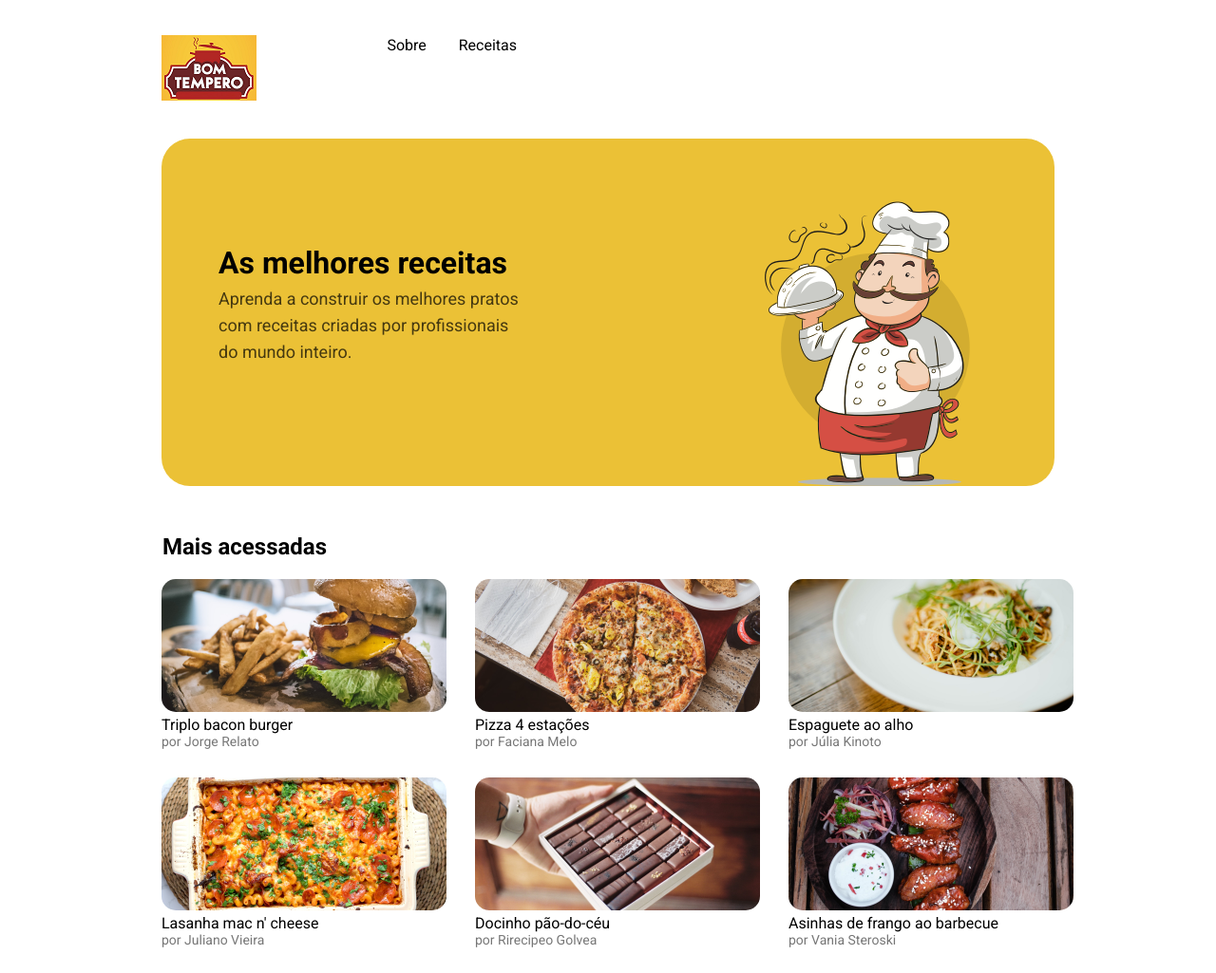
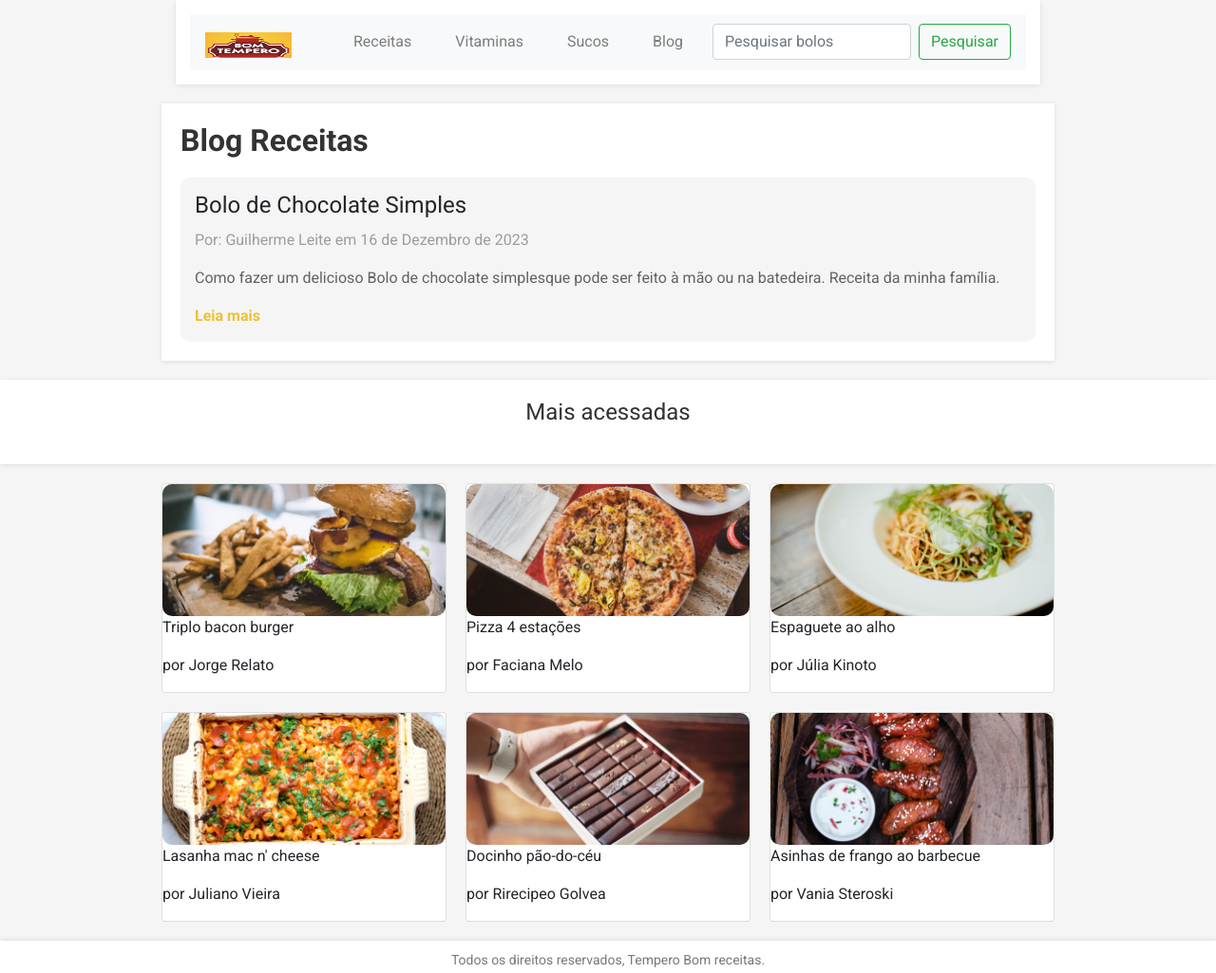
Before and after one commit to NewGuiLeite/receitasbemestar, a plain HTML site: page index.html in a window 1280 px wide. Shown: the top 1025 px of the page at 95% size. Drawn offline with nearby package versions, Linux system fonts and the light colour scheme.

Commit message:
Correcoes

```diff
--- a/index.html
+++ b/index.html
@@ -3,33 +3,64 @@
 <head>
     <meta charset="UTF-8">
     <meta name="viewport" content="width=device-width, initial-scale=1.0">
+    <!-- Adicione esta linha para incluir o Bootstrap -->
+<link rel="stylesheet" href="https://maxcdn.bootstrapcdn.com/bootstrap/4.0.0/css/bootstrap.min.css" integrity="sha384-Gn5384xqQ1aoWXA+058RXPxPg6fy4IWvTNh0E263XmFcJlSAwiGgFAW/dAiS6JXm" crossorigin="anonymous">
+
     <title>Tempero Bom</title>
     <link rel="stylesheet" href="styles.css">
 </head>
 <body>
     <div class="container">
         <header>
-            <a href="./index.html">
-                <img src="./img/logo.png" alt="Logo Foodfy" />
-            </a>
-            <div class = "links">
-                <a href="sobre.html">Sobre</a>
-                <a href="receitas.html">Receitas</a>
+            <div class="container">
+                <nav class="navbar navbar-expand-lg navbar-light bg-light">
+                    <a class="navbar-brand" href="./index.html">
+                        <img src="./img/logo.png" alt="Logo Foodfy" />
+                    </a>
+
+                    <button class="navbar-toggler" type="button" data-toggle="collapse" data-target="#navbarNav" aria-controls="navbarNav" aria-expanded="false" aria-label="Toggle navigation">
+                        <span class="navbar-toggler-icon"></span>
+                    </button>
+
+                    <div class="collapse navbar-collapse" id="navbarNav">
+                        <div class="links navbar-nav ml-auto">
+                            <a class="nav-item nav-link" href="receitas.html">Receitas</a>
+                            <a class="nav-item nav-link" href="vitaminas.html">Vitaminas</a>
+                            <a class="nav-item nav-link" href="sucos.html">Sucos</a>
+                            <a class="nav-item nav-link" href="blog.html">Blog</a>
+                            <form class="form-inline ml-2">
+                                <input class="form-control mr-sm-2" type="search" placeholder="Pesquisar bolos" aria-label="Search" id="searchInput">
+                                <button class="btn btn-outline-success my-2 my-sm-0" type="button" onclick="searchRecipes()">Pesquisar</button>
+                            </form>
+                        </div>
+                    </div>
+                </nav>
             </div>
         </header>
+
     </div>
 
+    <section class="blog">
+        <h1>Blog Receitas</h1>
+        <div class="blog-posts">
 
-    <div id="wrapper">
 
-        <div class="info">
-            <h1>As melhores receitas</h1>
-            <p>Aprenda a construir os melhores pratos com receitas criadas por profissionais do mundo inteiro.</p>
+            <!-- Adicione posts do blog aqui -->
+
+            <div class="blog-post">
+                <h2>Bolo de Chocolate Simples</h2>
+                <p class="post-meta">Por: Guilherme Leite em 16 de Dezembro de 2023</p>
+                <p>Como fazer um delicioso Bolo de chocolate simplesque pode ser feito à mão ou na batedeira. Receita da minha família.</p>
+                <a href="bolochocolatesimples.html">Leia mais</a>
+            </div>
+
+            <!-- Adicione posts do blog aqui -->
+
+
+
+            <!-- Adicione mais posts conforme necessário -->
         </div>
-
-        <img src="img/chef.png" alt="Foodfy">
-
-    </div>
+    </section>
 
     <div class="mais_acessadas">
         <h1 id="title">Mais acessadas</h1>
@@ -117,9 +148,8 @@
             </div>
 
             <a class="modal_close">
-                <P>Fechar modal</P>
+                <p>Fechar modal</p>
             </a>
-
 
         </div>
 
@@ -128,5 +158,4 @@
     <script src="scripts.js"></script>
 
 </body>
-
 </html>
--- a/scripts.js
+++ b/scripts.js
@@ -2,8 +2,8 @@ const modalOverlay = document.querySelector('.modal_overlay')
 const modal = document.querySelector('.modal')
 const cards = document.querySelectorAll('.card')
 
-for(let card of cards){
-    card.addEventListener('click', () =>{
+for (let card of cards) {
+    card.addEventListener('click', () => {
         cardId = card.getAttribute('id')
         cardName = card.querySelector('p.nome').innerHTML
         cardChef = card.querySelector('p.chef').innerHTML
@@ -20,3 +20,21 @@ document.querySelector('.modal_close').addEventListener('click', () => {
     modalOverlay.querySelector('h1').innerHTML = null
     modalOverlay.querySelector('p').innerHTML = null
 })
+
+function searchRecipes() {
+    // Adicione o código de pesquisa aqui
+    var searchTerm = document.getElementById('searchInput').value.toLowerCase();
+
+    // Iterar sobre os cards para verificar correspondências
+    for (let card of cards) {
+        const cardName = card.querySelector('p.nome').innerHTML.toLowerCase();
+        const cardChef = card.querySelector('p.chef').innerHTML.toLowerCase();
+
+        // Se o termo de pesquisa estiver no nome ou no chef, mostrar o card
+        if (cardName.includes(searchTerm) || cardChef.includes(searchTerm)) {
+            card.style.display = 'block';
+        } else {
+            card.style.display = 'none';
+        }
+    }
+}
--- a/styles.css
+++ b/styles.css
@@ -1,14 +1,14 @@
 @import url('https://fonts.googleapis.com/css2?family=Roboto:wght@400;700&display=swap');
 
-*{
+* {
     margin: 0;
     padding: 0;
-    border: 0;
+    box-sizing: border-box;
 }
 
 body {
     font-family: 'Roboto', sans-serif;
-
+    background-color: #f5f5f5;
 }
 
 .container {
@@ -16,162 +16,121 @@ body {
     margin: 0 auto;
 }
 
-header{
-    text-align: center;
-    max-width: 940px;
-    align-items: flex-start;
-    display: flex;
-    margin-bottom: 30px;
+header {
+    background-color: #fff;
+    box-shadow: 0px 1px 5px rgba(0, 0, 0, 0.1);
+    padding: 15px 0;
 }
 
-header img{
-    size: 90.6px;
-    height: 26.9;
-    margin-top: 37px;
-    margin-right: 122.4px;
+header img {
+    width: 90.6px;
+    height: 26.9px;
+    margin-top: 5px;
 }
 
-.links{
-    margin-top: 38px;
+nav {
+    display: flex;
+    align-items: center;
 }
 
-.links a{
+.links {
+    margin-left: auto;
+}
+
+.links a {
     text-decoration: none;
     color: black;
-    font-weight: normal;
     font-size: 16px;
-    width: 42px;
     margin: 0 15px;
+    transition: color 0.3s ease;
 }
 
-.links a.active {
+.links a.active, .links a:hover {
+    color: #ebc136;
     font-weight: bold;
 }
 
-.links a:hover{
-    font-weight: bold;
-}
-
-
-/*=== WRAPPER ===*/
-
-#wrapper{
+#wrapper {
     display: flex;
     background-color: #ebc136;
     max-width: 940px;
-    height: 366px;
-    margin: 0 auto;
-    margin-top: 36px;
-    border-radius: 30px;
+    margin: 20px auto;
+    border-radius: 10px;
+    overflow: hidden;
 }
 
-#wrapper .info{
-    margin-top: 117px;
-    margin-left: 60px;
+#wrapper .info {
+    margin: 50px;
     text-align: left;
     line-height: 28px;
+    flex: 1;
 }
 
-#wrapper .info h1{
+#wrapper .info h1 {
     font-size: 32px;
     font-weight: bold;
     margin-bottom: 10px;
+    color: #333;
 }
 
-#wrapper .info p{
-    width: 316px;
-    height: 84px;
+#wrapper .info p {
     font-size: 18px;
     opacity: 0.7;
-
 }
 
-#wrapper img{
+#wrapper img {
     width: 216px;
     height: 300px;
-    margin-top: 66px;
-    margin-right: 100px;
-    margin-left: 259px;
+    margin-left: auto;
 }
 
-.about{
-    max-width: 940px;
-    margin: 0 auto;
-    text-align: justify;
+.mais_acessadas {
+    background-color: #fff;
+    box-shadow: 0px 1px 5px rgba(0, 0, 0, 0.1);
+    text-align: center;
+    padding: 20px 0;
 }
 
-.about h1{
-    margin-top: 50px;
+#title {
+    font-size: 24px;
     margin-bottom: 20px;
-    font-size: 24px;
+    color: #333;
 }
 
-
-.about h2{
-    margin-top: 30px;
-    margin-bottom: 20px;
-    font-size: 20px;
+.recipes {
+    max-width: 940px;
+    display: grid;
+    grid-template-columns: repeat(auto-fit, minmax(250px, 1fr));
+    gap: 20px;
+    margin: 20px auto;
 }
 
-.about p{
-    font-size: 18px;
-    margin-bottom: 50px;
+.recipe_image-container img {
+    width: 100%;
+    height: auto;
+    border-radius: 10px;
+    transition: transform 0.3s ease;
 }
 
-/* === CARDS === */
-
-#title{
-    font-size: 24px;
-    text-align: center;
-    margin-bottom: 20px;
-    margin-top: 50px;
-    margin-right: 765px;
+.card:hover {
+    cursor: pointer;
+    box-shadow: 0px 3px 10px rgba(0, 0, 0, 0.1);
 }
 
-.recipes{
-    max-width: 940px;
-    display: grid;
-    grid-template-columns: repeat(3, 1fr);
-    margin: 0 auto;
-    gap: 30px;
+footer {
+    margin-top: 20px;
+    background-color: #fff;
+    padding: 10px 0;
+    text-align: center;
+    box-shadow: 0px -1px 5px rgba(0, 0, 0, 0.1);
 }
 
-.recipe_image-container img{
-    width: 300px;
-    height: 140px;
-    border-radius: 15px;
+footer p {
+    font-size: 14px;
+    color: #777;
 }
 
-.card .info .nome{
-    font-size: 18px;
-}
-
-.card .recipe_info .chef{
-    font-size: 14px;
-    color: #777777
-}
-.card:hover{
-    cursor: pointer;
-}
-
-footer{
-    margin-top: 50px;
-    height: 62px;
-    background-color: #EEEEEE;
-
-}
-
-footer p{
-    font-size: 14px;
-    line-height: 6.5vh;
-    text-align: center;
-    color: #999999;
-}
-
-
-/* === MODAL === */
-
-.modal_overlay{
+.modal_overlay {
     background-color: rgba(0, 0, 0, 0.7);
     width: 100%;
     height: 100%;
@@ -179,54 +138,97 @@ footer p{
     top: 0;
     opacity: 0;
     visibility: hidden;
+    display: flex;
+    justify-content: center;
+    align-items: center;
 }
 
-.modal{
+.modal {
     background-color: white;
     border-radius: 16px;
     width: 660px;
     height: 413px;
-    margin: 27vh auto;
     position: relative;
 }
 
-.modal_image-container img{
+.modal_image-container img {
     margin: 30px;
     width: 600px;
     height: 200px;
     border-radius: 15px;
 }
 
-.modal_content{
+.modal_content {
     text-align: center;
 }
 
-.modal_content .nome{
+.modal_content .nome {
     font-size: 24px;
 }
 
-.modal_content .chef{
+.modal_content .chef {
     font-size: 18px;
     color: #777777;
 }
 
-.modal_close{
+.modal_close {
     text-align: center;
+    cursor: pointer;
+    position: absolute;
+    top: 10px;
+    right: 10px;
 }
 
-.modal_close:hover{
-    cursor: pointer;
-}
-
-.modal_close p{
+.modal_close p {
     color: #999999;
-    margin-top: 60px;
+    margin-top: 10px;
 }
 
 
-/* === MODAL ACTIVE === */
+.blog {
+    max-width: 940px;
+    margin: 20px auto;
+    padding: 20px;
+    background-color: #fff;
+    box-shadow: 0px 1px 5px rgba(0, 0, 0, 0.1);
+}
 
-.modal_overlay.active{
-    opacity: 1;
-    visibility: visible;
+.blog h1 {
+    font-size: 32px;
+    font-weight: bold;
+    margin-bottom: 20px;
+    color: #333;
 }
+
+.blog-posts {
+    display: grid;
+    grid-template-columns: repeat(auto-fit, minmax(250px, 1fr));
+    gap: 20px;
+}
+
+.blog-post {
+    background-color: #f5f5f5;
+    padding: 15px;
+    border-radius: 10px;
+}
+
+.blog-post h2 {
+    font-size: 24px;
+    margin-bottom: 10px;
+}
+
+.post-meta {
+    color: #777;
+    font-size: 14px;
+}
+
+.blog-post p {
+    font-size: 16px;
+    opacity: 0.7;
+}
+
+.blog-post a {
+    text-decoration: none;
+    color: #ebc136;
+    font-weight: bold;
+}
```
Also changed, not shown: bolochocolatesimples.html (added, +254 -0 lines), img/bolo_chocolate_simples-150x150.jpg (added), 1 other file.
